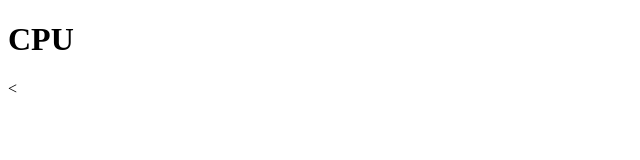
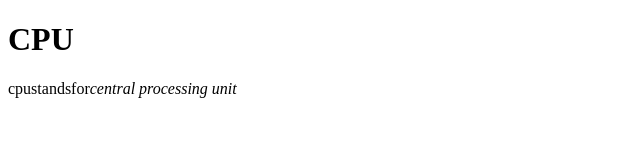
Before and after one commit to iamneo-production/fddfbfedadcdaebdeeeaadaeccdfffebaeceaec, a website: page public/index.html in a window 1280 px wide. Shown: the whole page, without its empty margins (0-640 px from the left). Drawn offline with Linux system fonts and the light colour scheme.

Commit message:
Backup Commit

```diff
--- a/public/index.html
+++ b/public/index.html
@@ -10,7 +10,8 @@
 <body>
     <h1>CPU</h1>
     <p>
-        <break><</break>
+        <break><bold>cpu</bold>standsfor<i>central processing unit</i></break>
+        <break></break>
     </p>
 </body>
 </html>
```
